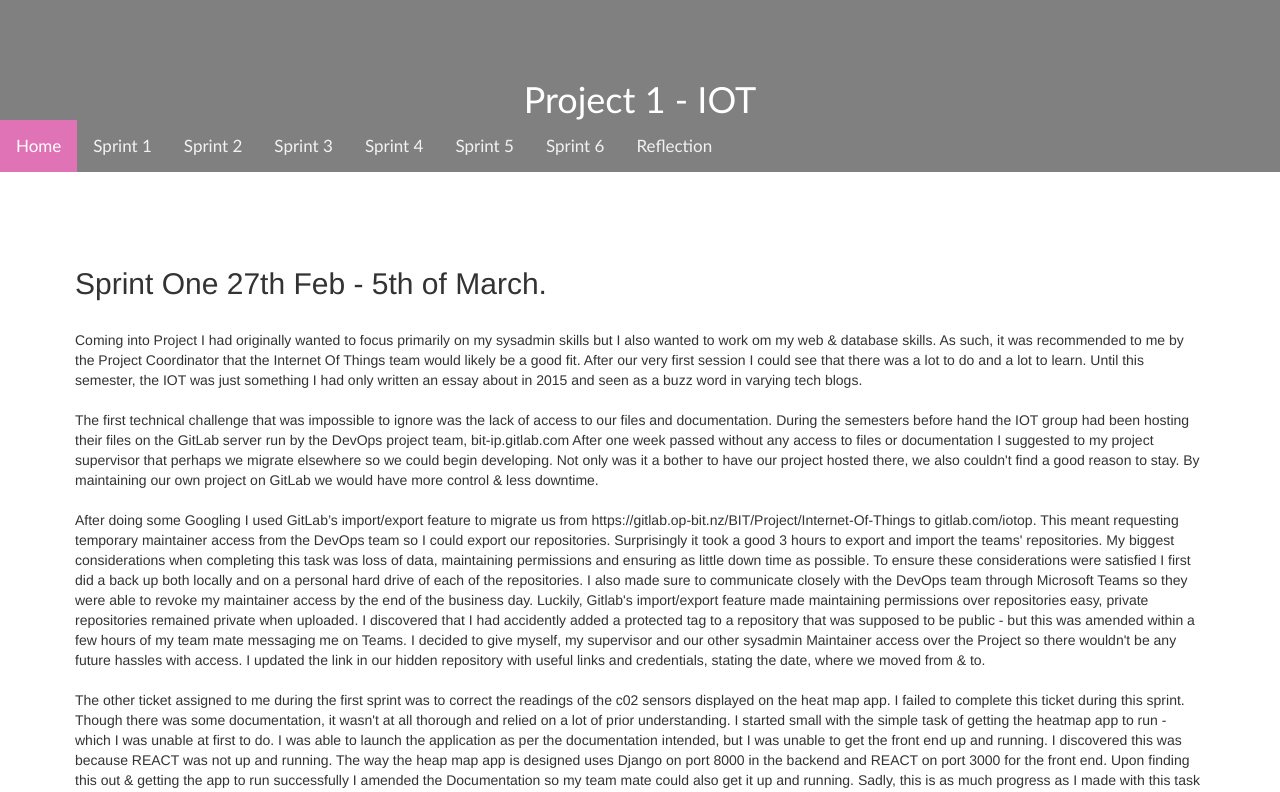
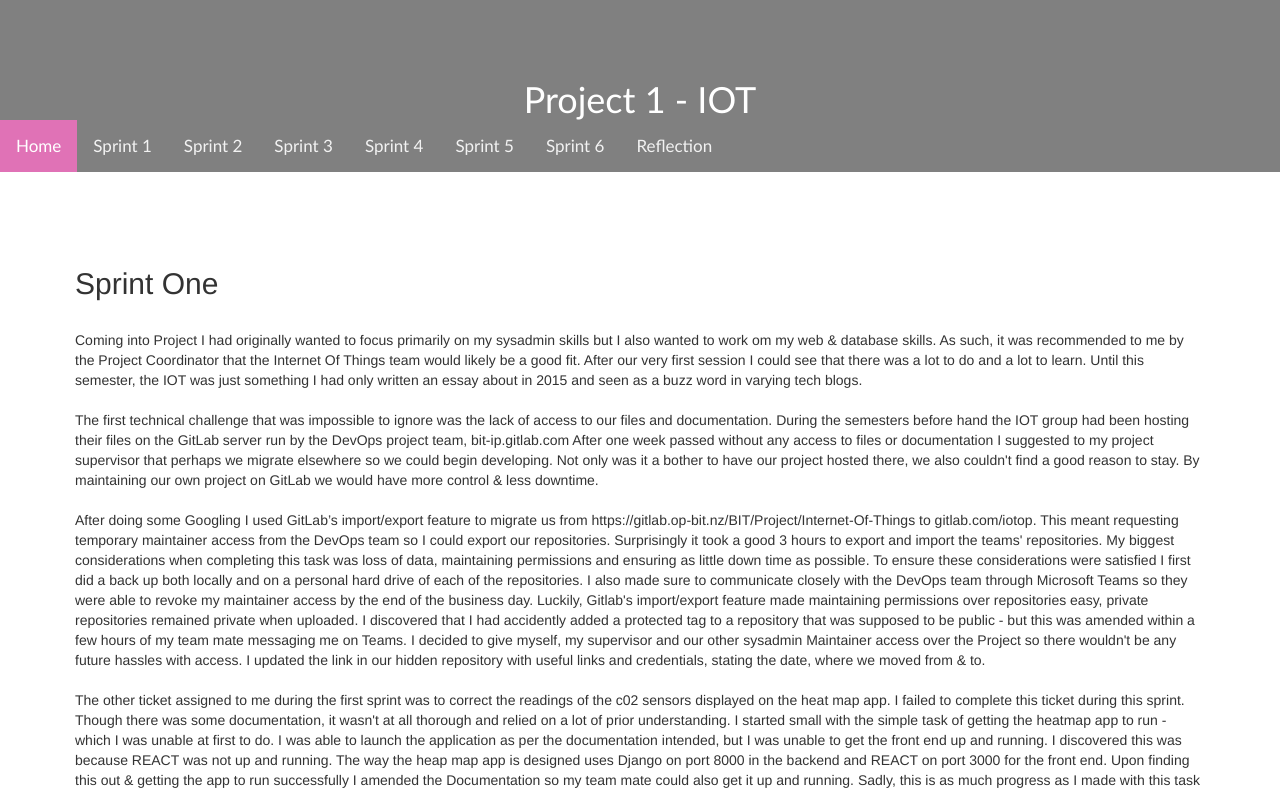
Before and after one commit to bexshinderman/PortfolioIOT, a plain HTML site: page docs/sprint1.html in a window 1280 px wide. Shown: the top 792 px of the page. Drawn offline with nearby package versions, Linux system fonts and the light colour scheme.

```diff
--- a/docs/sprint1.html
+++ b/docs/sprint1.html
@@ -37,7 +37,7 @@
           <div class="col-xs-9">-->
 <div class = "text">
        <p>
- <h2>Sprint One 27th Feb - 5th of March.</h2>
+ <h2>Sprint One </h2>
  <br>
 Coming into Project I had originally wanted to focus primarily on my sysadmin skills but I also wanted to work om my web & database skills. As such, it was recommended to me by the Project Coordinator that the Internet Of Things team would likely be a good fit. After our very first session I could see that there was a lot to do and a lot to learn. Until this semester, the IOT was just something I had only written an essay about in 2015 and seen as a buzz word in varying tech blogs.
 <br><br>
```
Also changed, not shown: docs/sprint4.html (+1 -1 lines).
